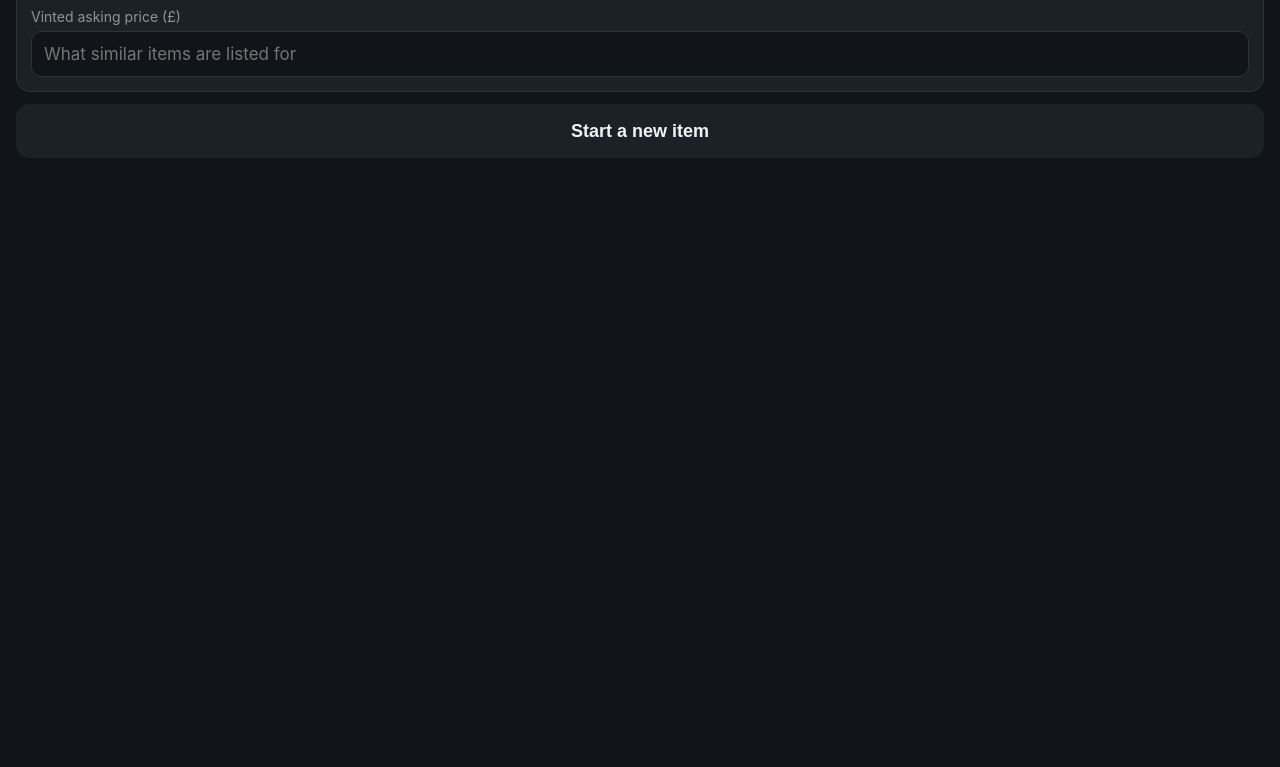
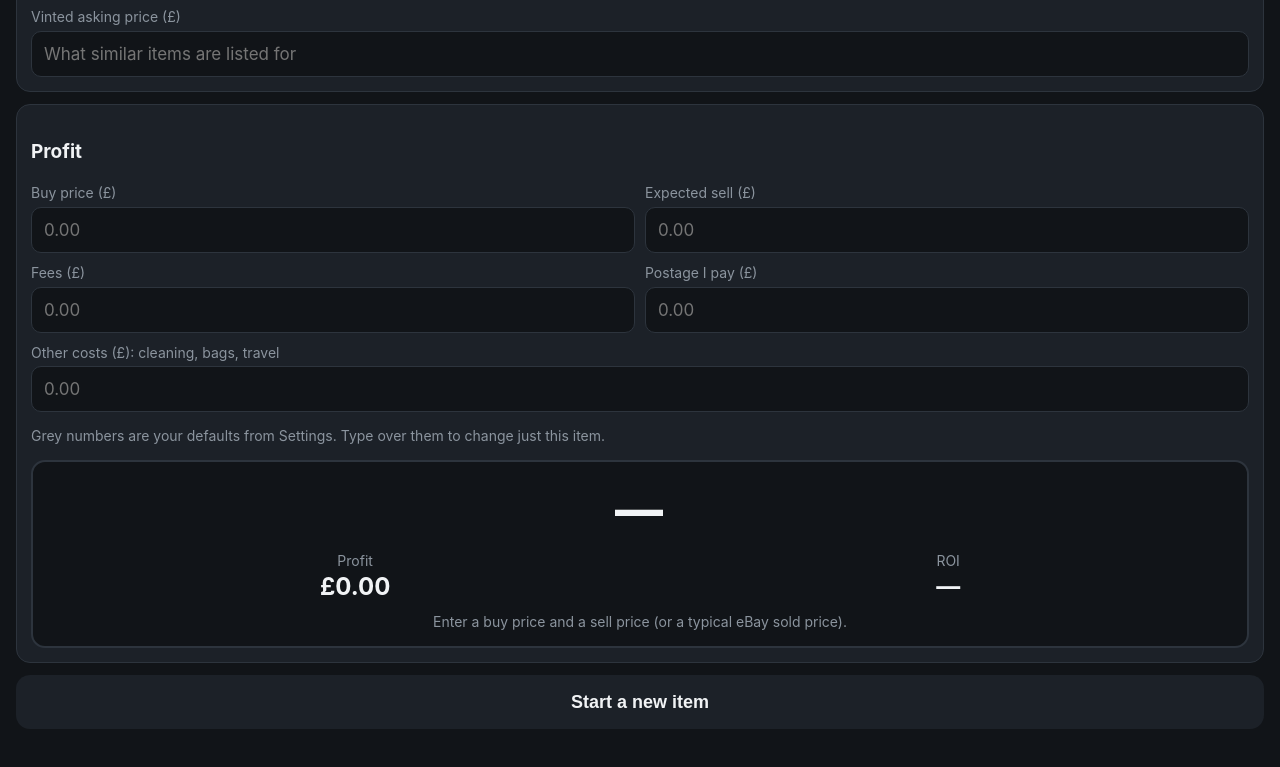
Before and after one commit to raekwameks/flip, a plain HTML site: page index.html in a window 1280 px wide. Shown: the part 848-1615 px from the top of the page. Before the commit the page ends 1106 px from the top, so only its background shows below. Drawn offline with Linux system fonts and the light colour scheme.

Commit message:
Step 5: profit calculator with BUY/SKIP verdict; editable fee and cost defaults in Settings
Co-Authored-By: Claude Opus 5.5 <noreply@anthropic.com>

```diff
--- a/app.js
+++ b/app.js
@@ -1,5 +1,5 @@
 // ===== Main app code =====
-const APP_VERSION = '7'; // keep in step with VERSION in sw.js
+const APP_VERSION = '8'; // keep in step with VERSION in sw.js
 
 // Shortcut for finding things on the page
 const $ = (sel) => document.querySelector(sel);
@@ -22,7 +22,8 @@ $('#app-version').textContent = APP_VERSION;
 // =====================================================================
 // (the scanned barcode is kept in draft.barcode but not shown on screen)
 const FIELDS = ['name', 'brand', 'model', 'size', 'colour', 'condition',
-                'query', 'soldLow', 'soldTypical', 'soldHigh', 'vintedAsk'];
+                'query', 'soldLow', 'soldTypical', 'soldHigh', 'vintedAsk',
+                'buyPrice', 'sellPrice', 'fees', 'postage', 'otherCosts'];
 let draft = { photo: null };
 
 function readForm() {
@@ -33,6 +34,7 @@ function fillForm() {
   $('#photo-box').hidden = !draft.photo;
   $('#photo-preview').src = draft.photo || '';
   updatePriceLinks();
+  calcProfit();
 }
 async function saveDraft() {
   readForm();
@@ -44,7 +46,7 @@ async function loadDraft() {
   fillForm();
 }
 
-FIELDS.forEach(f => $('#f-' + f).addEventListener('input', () => { saveDraft(); updatePriceLinks(); }));
+FIELDS.forEach(f => $('#f-' + f).addEventListener('input', () => { saveDraft(); updatePriceLinks(); calcProfit(); }));
 $('#f-condition').addEventListener('change', saveDraft);
 
 // When you finish typing the name, guess brand/size/colour/etc. into the empty boxes
@@ -132,6 +134,52 @@ $$('#btn-ebay, #btn-vinted').forEach(a => a.addEventListener('click', e => {
 function money(v) {
   const n = parseFloat(String(v ?? '').replace(/[£\s]/g, '').replace(',', '.'));
   return isNaN(n) ? null : n;
+}
+
+// =====================================================================
+// PROFIT CALCULATOR
+// Empty boxes use your defaults from Settings (shown in grey).
+// =====================================================================
+const gbp = n => (n < 0 ? '-£' : '£') + Math.abs(n).toFixed(2);
+
+// Works out profit for an item. Used here and (later) by the stock list.
+function profitFor(item, c = cfg) {
+  const buy = money(item.buyPrice) ?? 0;
+  const sell = money(item.sellPrice) ?? money(item.soldTypical) ?? 0;
+  const fees = money(item.fees) ?? (sell * c.feePercent / 100 + (sell > 0 ? c.feeFixed : 0));
+  const postage = money(item.postage) ?? c.postage;
+  const other = money(item.otherCosts) ?? c.otherCosts;
+  const cost = buy + postage + other;
+  const profit = sell - fees - cost;
+  const roi = cost > 0 ? (profit / cost) * 100 : null;
+  return { buy, sell, fees, postage, other, cost, profit, roi };
+}
+
+function calcProfit() {
+  readForm();
+  const r = profitFor(draft);
+
+  // show the defaults in grey so you know what's being used
+  $('#f-sellPrice').placeholder = money(draft.soldTypical) != null ? money(draft.soldTypical).toFixed(2) + ' (typical)' : '0.00';
+  $('#f-fees').placeholder = r.fees.toFixed(2);
+  $('#f-postage').placeholder = cfg.postage.toFixed(2);
+  $('#f-otherCosts').placeholder = cfg.otherCosts.toFixed(2);
+
+  $('#out-profit').textContent = gbp(r.profit);
+  $('#out-roi').textContent = r.roi == null ? '—' : Math.round(r.roi) + '%';
+
+  const box = $('#verdict');
+  box.classList.remove('buy', 'skip');
+  if (!r.sell || money(draft.buyPrice) == null) {
+    $('#verdict-word').textContent = '—';
+    $('#verdict-why').textContent = 'Enter a buy price and a sell price (or a typical eBay sold price).';
+    return;
+  }
+  const buy = r.profit >= cfg.minProfit;
+  box.classList.add(buy ? 'buy' : 'skip');
+  $('#verdict-word').textContent = buy ? 'BUY' : 'SKIP';
+  $('#verdict-why').textContent = `Your minimum profit is ${gbp(cfg.minProfit)}. ` +
+    `Sell ${gbp(r.sell)} − fees ${gbp(r.fees)} − buy ${gbp(r.buy)} − postage ${gbp(r.postage)} − other ${gbp(r.other)}.`;
 }
 
 // =====================================================================
@@ -381,8 +429,26 @@ async function setSetting(key, value) {
 }
 
 $('#s-relay').addEventListener('change', e => setSetting('relayUrl', e.target.value.trim()));
+
+// Money settings. Change the starting defaults here if you like.
+const CFG_DEFAULTS = { minProfit: 5, feePercent: 0, feeFixed: 0, postage: 0, otherCosts: 0 };
+let cfg = { ...CFG_DEFAULTS };
+
+Object.keys(CFG_DEFAULTS).forEach(k => {
+  $('#s-' + k).addEventListener('input', async e => {
+    cfg[k] = money(e.target.value) ?? CFG_DEFAULTS[k];
+    calcProfit();
+    await setSetting('cfg', cfg);
+  });
+});
+
 async function loadSettings() {
   $('#s-relay').value = await getSetting('relayUrl', '');
+  cfg = { ...CFG_DEFAULTS, ...(await getSetting('cfg', {})) };
+  Object.keys(CFG_DEFAULTS).forEach(k => {
+    $('#s-' + k).value = cfg[k] === CFG_DEFAULTS[k] ? '' : cfg[k];
+  });
+  calcProfit();
 }
 
 
--- a/index.html
+++ b/index.html
@@ -84,6 +84,29 @@
         <input id="f-vintedAsk" inputmode="decimal" placeholder="What similar items are listed for">
       </div>
 
+      <!-- 3. Profit calculator -->
+      <div class="card">
+        <h2>Profit</h2>
+        <div class="two">
+          <div><label for="f-buyPrice">Buy price (£)</label><input id="f-buyPrice" inputmode="decimal" placeholder="0.00"></div>
+          <div><label for="f-sellPrice">Expected sell (£)</label><input id="f-sellPrice" inputmode="decimal" placeholder="0.00"></div>
+          <div><label for="f-fees">Fees (£)</label><input id="f-fees" inputmode="decimal"></div>
+          <div><label for="f-postage">Postage I pay (£)</label><input id="f-postage" inputmode="decimal"></div>
+        </div>
+        <label for="f-otherCosts">Other costs (£): cleaning, bags, travel</label>
+        <input id="f-otherCosts" inputmode="decimal">
+        <p class="muted small">Grey numbers are your defaults from Settings. Type over them to change just this item.</p>
+
+        <div class="verdict" id="verdict">
+          <div class="verdict-word" id="verdict-word">—</div>
+          <div class="verdict-nums">
+            <div><span class="muted small">Profit</span><b id="out-profit">£0.00</b></div>
+            <div><span class="muted small">ROI</span><b id="out-roi">—</b></div>
+          </div>
+          <div class="muted small" id="verdict-why"></div>
+        </div>
+      </div>
+
       <button class="btn" id="btn-clear">Start a new item</button>
     </section>
 
@@ -96,7 +119,22 @@
     <!-- ===== SETTINGS TAB ===== -->
     <section id="tab-settings" class="tab">
       <h1>Settings</h1>
-      <p class="muted">Fees and profit settings arrive in step 5.</p>
+      <div class="card">
+        <h2>Buying rules</h2>
+        <label for="s-minProfit">Minimum profit to BUY (£)</label>
+        <input id="s-minProfit" inputmode="decimal" placeholder="5.00">
+      </div>
+
+      <div class="card">
+        <h2>Default fees &amp; costs</h2>
+        <p class="muted small">Used for every new item unless you type something different on the Check screen. Update these if Vinted or eBay change their fees.</p>
+        <div class="two">
+          <div><label for="s-feePercent">Selling fee (%)</label><input id="s-feePercent" inputmode="decimal" placeholder="0"></div>
+          <div><label for="s-feeFixed">Fixed fee per sale (£)</label><input id="s-feeFixed" inputmode="decimal" placeholder="0.00"></div>
+          <div><label for="s-postage">Postage I pay (£)</label><input id="s-postage" inputmode="decimal" placeholder="0.00"></div>
+          <div><label for="s-otherCosts">Other costs (£)</label><input id="s-otherCosts" inputmode="decimal" placeholder="0.00"></div>
+        </div>
+      </div>
 
       <div class="card">
         <h2>Barcode lookup relay</h2>
--- a/style.css
+++ b/style.css
@@ -87,3 +87,14 @@ textarea { min-height: 120px; }
 #photo-box { margin-top: 12px; }
 #photo-preview { width: 100%; max-height: 360px; object-fit: contain; border-radius: var(--radius); background: var(--card); display: block; }
 .btn.disabled { opacity: .4; }
+
+/* Big BUY / SKIP verdict */
+.verdict { margin-top: 14px; border-radius: var(--radius); padding: 14px; text-align: center; background: var(--bg); border: 2px solid var(--line); }
+.verdict-word { font-size: 48px; font-weight: 800; letter-spacing: 2px; }
+.verdict.buy { border-color: var(--green); }
+.verdict.buy .verdict-word { color: var(--green); }
+.verdict.skip { border-color: var(--red); }
+.verdict.skip .verdict-word { color: var(--red); }
+.verdict-nums { display: flex; justify-content: space-around; margin: 8px 0; }
+.verdict-nums div { display: flex; flex-direction: column; }
+.verdict-nums b { font-size: 24px; }
--- a/sw.js
+++ b/sw.js
@@ -1,7 +1,7 @@
 // ===== Offline cache =====
 // Saves the app's files on the phone so it opens with no signal.
 // WHEN YOU CHANGE ANY FILE: bump VERSION (and APP_VERSION in app.js) so phones pick up the update.
-const VERSION = '7';
+const VERSION = '8';
 const CACHE = 'flip-v' + VERSION;
 const FILES = [
   './', 'index.html', 'style.css', 'db.js', 'app.js', 'manifest.json',
```
